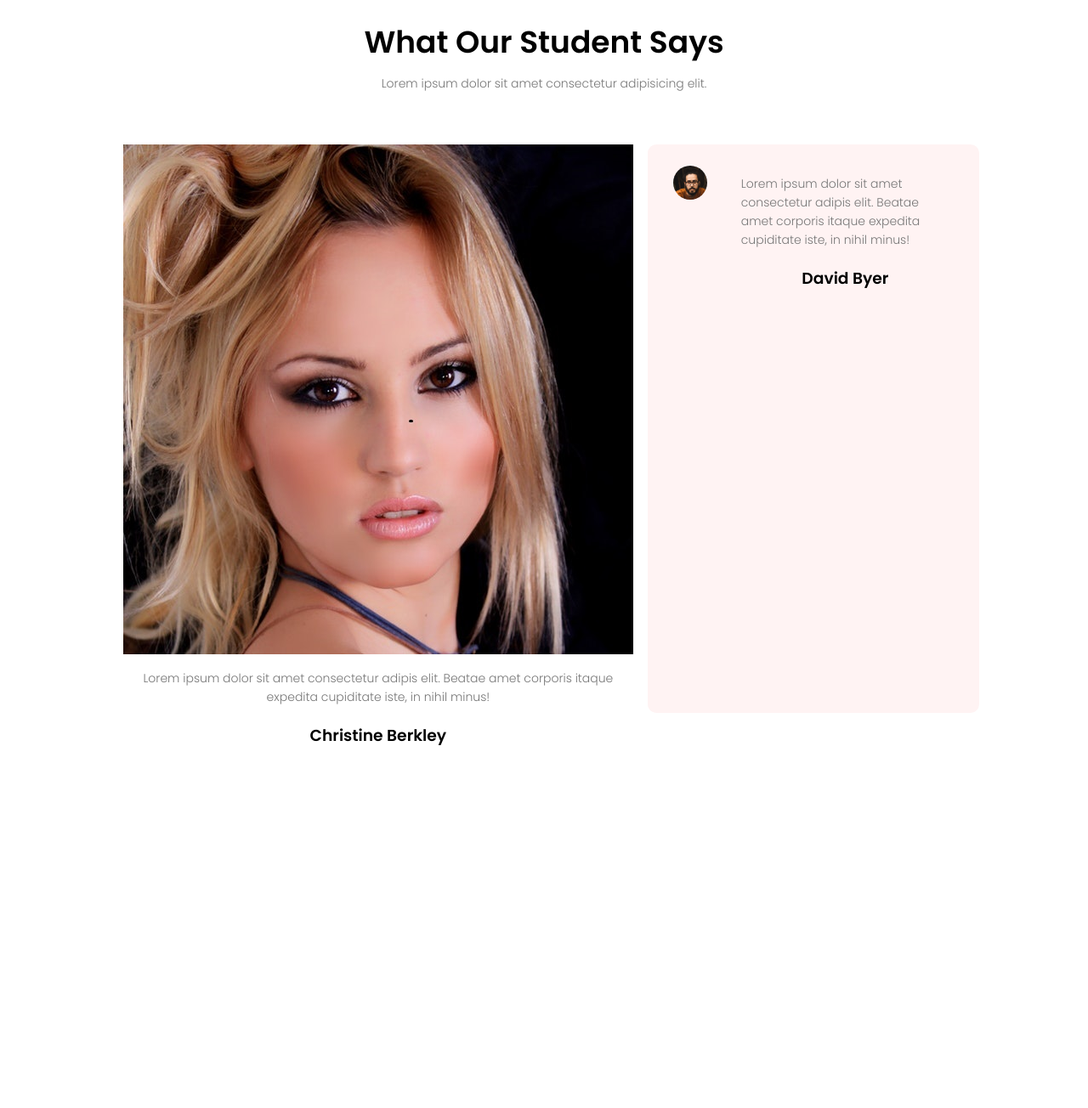
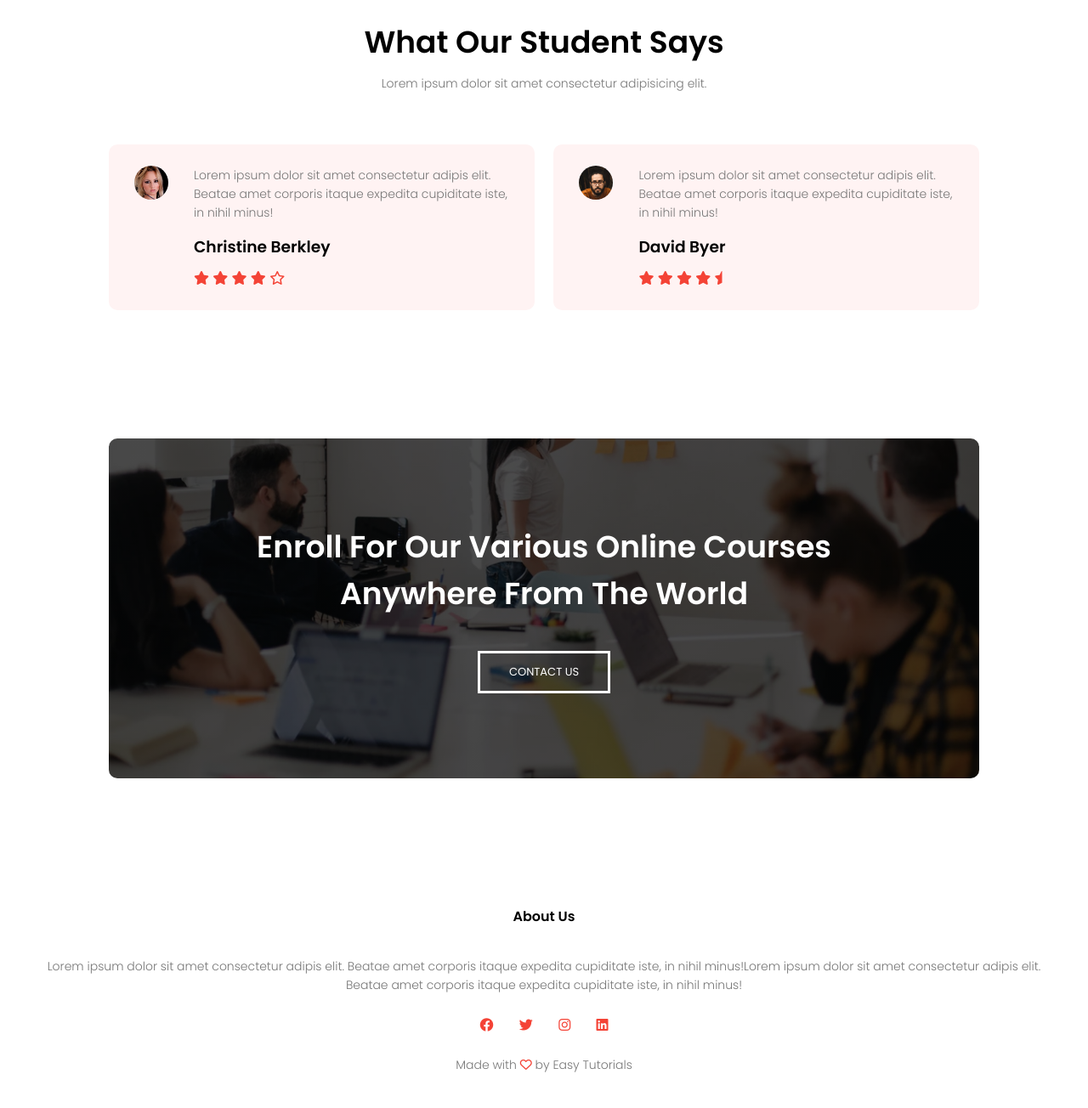
Before and after one commit to frksahan/uni-intro, a plain HTML site: page index.html in a window 1280 px wide. Shown: the part 2778-4082 px from the top of the page at 85% size. Before the commit the page ends 3668 px from the top, so only its background shows below. Drawn offline with Linux system fonts and the light colour scheme.

Commit message:
complete project

```diff
--- a/index.html
+++ b/index.html
@@ -11,6 +11,9 @@
     <link rel="preconnect" href="https://fonts.gstatic.com" crossorigin>
     <link href="https://fonts.googleapis.com/css2?family=Poppins:wght@100;200;300;400;600;700&display=swap"
         rel="stylesheet">
+    <link rel="stylesheet" href="https://cdnjs.cloudflare.com/ajax/libs/font-awesome/6.2.1/css/all.min.css"
+        integrity="sha512-MV7K8+y+gLIBoVD59lQIYicR65iaqukzvf/nwasF0nqhPay5w/9lJmVM2hMDcnK1OnMGCdVK+iQrJ7lzPJQd1w=="
+        crossorigin="anonymous" referrerpolicy="no-referrer" />
     <link rel="stylesheet" href="https://cdnjs.cloudflare.com/ajax/libs/font-awesome/6.2.1/css/all.min.css"
         integrity="sha512-MV7K8+y+gLIBoVD59lQIYicR65iaqukzvf/nwasF0nqhPay5w/9lJmVM2hMDcnK1OnMGCdVK+iQrJ7lzPJQd1w=="
         crossorigin="anonymous" referrerpolicy="no-referrer" />
@@ -135,12 +138,17 @@
 
         <div class="row">
 
-            <div class="testimonial-row">
+            <div class="testimonial-col">
                 <img src="assets/user1.jpg">
                 <div>
                     <p>Lorem ipsum dolor sit amet consectetur adipis elit.
                         Beatae amet corporis itaque expedita cupiditate iste, in nihil minus!</p>
                     <h3>Christine Berkley</h3>
+                    <i class="fa fa-solid fa-star"></i>
+                    <i class="fa fa-solid fa-star"></i>
+                    <i class="fa fa-solid fa-star"></i>
+                    <i class="fa fa-solid fa-star"></i>
+                    <i class="fa fa-regular fa-star"></i>
                 </div>
             </div>
 
@@ -150,12 +158,39 @@
                     <p>Lorem ipsum dolor sit amet consectetur adipis elit.
                         Beatae amet corporis itaque expedita cupiditate iste, in nihil minus!</p>
                     <h3>David Byer</h3>
+                    <i class="fa fa-solid fa-star"></i>
+                    <i class="fa fa-solid fa-star"></i>
+                    <i class="fa fa-solid fa-star"></i>
+                    <i class="fa fa-solid fa-star"></i>
+                    <i class="fa fa-solid fa-star-half"></i>
                 </div>
             </div>
 
         </div>
     </section>
 
+    <!-- =============Call To Action============= -->
+
+    <section class="cta">
+        <h1>Enroll For Our Various Online Courses<br>Anywhere From The World</h1>
+        <a href="" class="hero-btn">CONTACT US</a>
+    </section>
+
+    <!-- =============Footer============= -->
+    <section class="footer">
+        <h4>About Us</h4>
+        <p>Lorem ipsum dolor sit amet consectetur adipis elit.
+            Beatae amet corporis itaque expedita cupiditate iste, in nihil minus!Lorem ipsum dolor sit amet consectetur
+            adipis elit.<br>
+            Beatae amet corporis itaque expedita cupiditate iste, in nihil minus!</p>
+        <div class="icons">
+            <i class="fa-brands fa-facebook"></i>
+            <i class="fa-brands fa-twitter"></i>
+            <i class="fa-brands fa-instagram"></i>
+            <i class="fa-brands fa-linkedin"></i>
+        </div>
+        <p>Made with <i class="fa-regular fa-heart"></i> by Easy Tutorials</p>
+    </section>
     <!-- =============JavaScript for Toggle Menu============= -->
     <script>
 
--- a/style.css
+++ b/style.css
@@ -302,3 +302,74 @@ h3{
     margin-right: 30px;
     border-radius: 50%;
 }
+
+.testimonial-col p{
+    padding: 0;
+}
+
+.testimonial-col h3{
+    margin-top: 15px;
+    text-align: left;
+}
+
+.testimonial-col .fa{
+    color: #f44336;
+}
+
+@media(max-width: 700px){
+    .testimonial-col img{
+        margin-left: 0px;
+        margin-right: 15px;
+    }
+}
+
+
+/*-- =============cta============= --*/
+
+.cta{
+    margin: 100px auto;
+    width: 80%;
+    background-image: linear-gradient(rgba(0,0,0,0.7),rgba(0,0,0,0.7)),url(assets/banner2.jpg);
+    background-position: center;
+    background-size: cover;
+    border-radius: 10px;
+    text-align: center;
+    padding: 100px 0;
+}
+
+.cta h1{
+    color: #fff;
+    margin-bottom: 40px;
+    padding: 0;
+}
+
+@media(max-width: 700px){
+    .cta h1{
+        font-size: 24px;
+    }
+}
+
+/*-- =============footer============= --*/
+
+.footer{
+    width: 100%;
+    text-align: center;
+    padding: 30px 0;
+}
+
+.footer h4{
+    margin-bottom: 25px;
+    margin-top: 20px;
+    font-weight: 600;
+}
+
+.icons .fa-brands{
+    color: #f44336;
+    margin: 0 13px;
+    cursor: pointer;
+    padding: 18px 0;
+}
+
+.fa-heart{
+    color: #f44336;
+}
```
